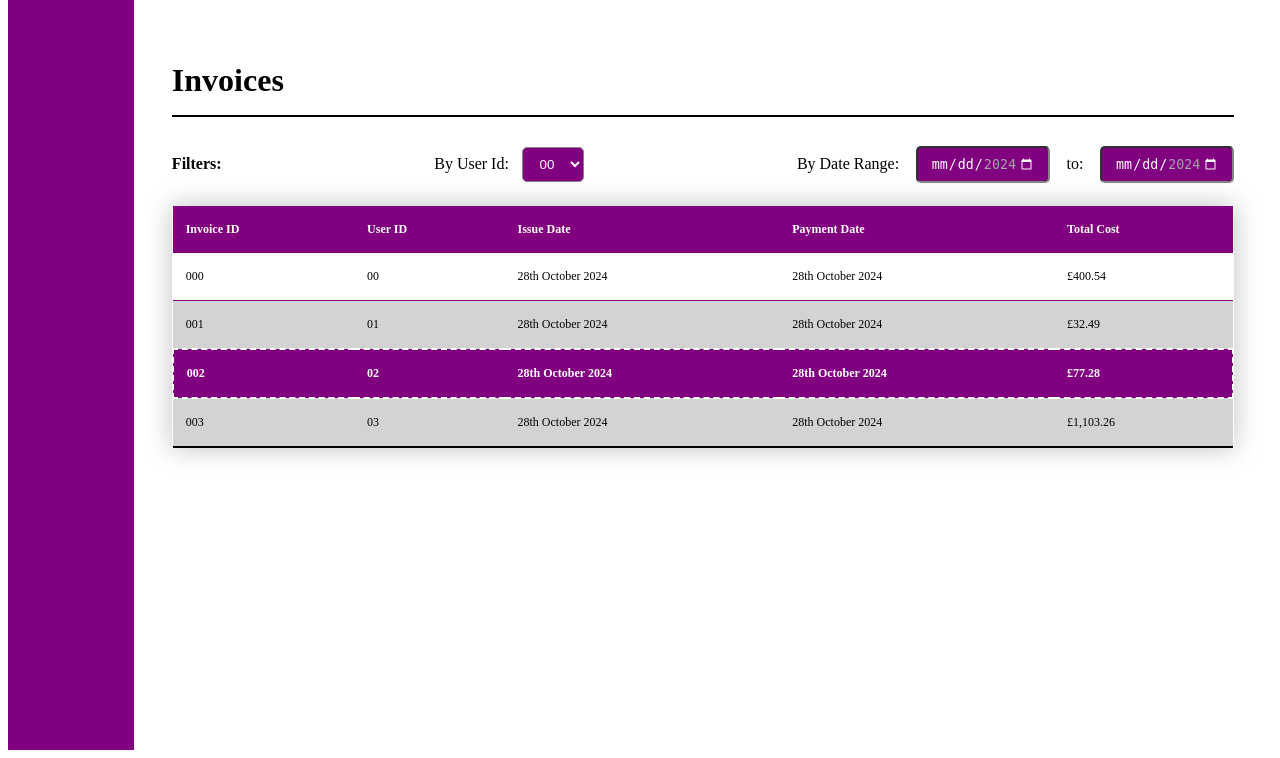
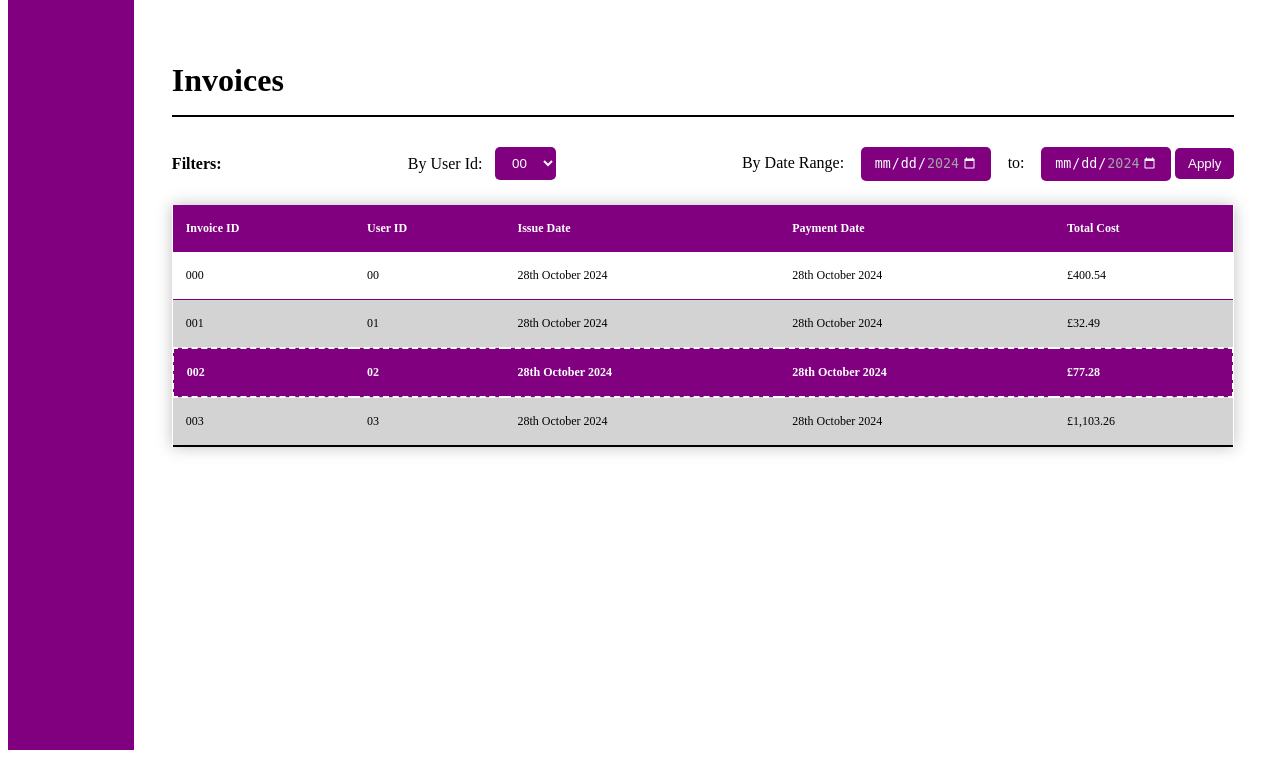
Before and after one commit to Vani0904/Team-Project-Inventory-System, a PHP site: page /admin-invoices.php in a window 1280 px wide. Shown: the part 98-856 px from the top of the page. Run offline with PHP 8.4, Linux system fonts and the light colour scheme.

Commit message:
Added "apply" button to invoice filters

```diff
--- a/pages/admin-invoices.php
+++ b/pages/admin-invoices.php
@@ -42,6 +42,7 @@
                         <label class="element">to:</label>
                         <input id="invoiceDateTo" type="date" class="element ui" name="invoice-date-filter-to"
                             min="2024-01-01" max="1951-01-01"></input>
+                        <button class="element ui">Apply</button>
                 </div>
                 <div id="invoice-table-container">
                     <table id="invoice-table">
--- a/styles/mobile.css
+++ b/styles/mobile.css
@@ -42,6 +42,7 @@
     color: white;
     background-color: purple;
     color-scheme: dark;
+    border: none;
 }
 
 #invoice-table-container
@@ -54,7 +55,7 @@
     border-spacing: 0px;
     border-collapse: collapse;
     min-width: 100%;
-    box-shadow: 0 0 25px rgba(0, 0, 0, 0.25);
+    box-shadow: 0 0 15px rgba(0, 0, 0, 0.25);
     margin: 2vh 0;
     font-size: 1.5vh;
 }
```
